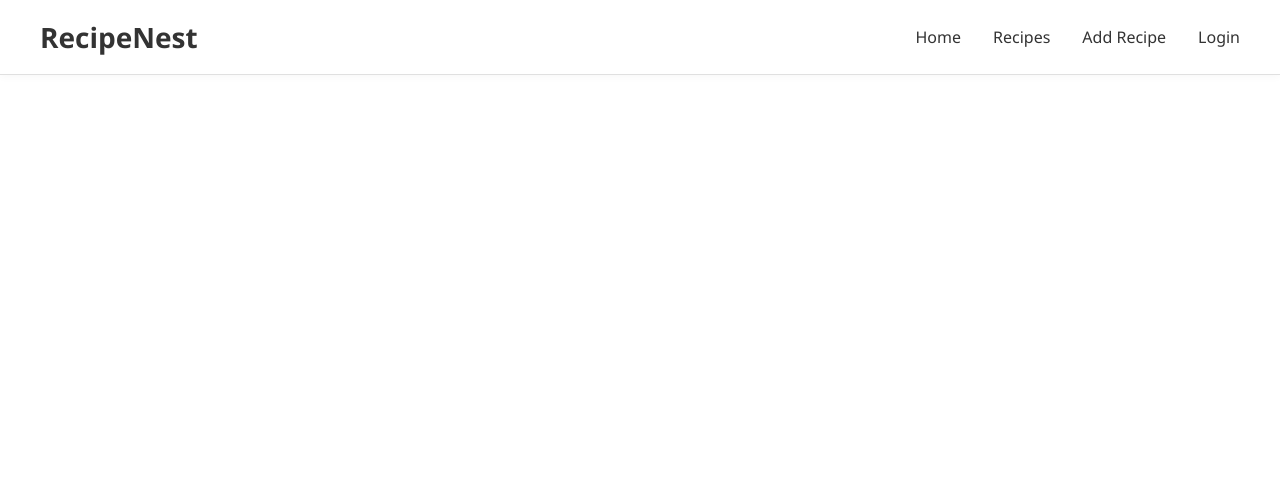
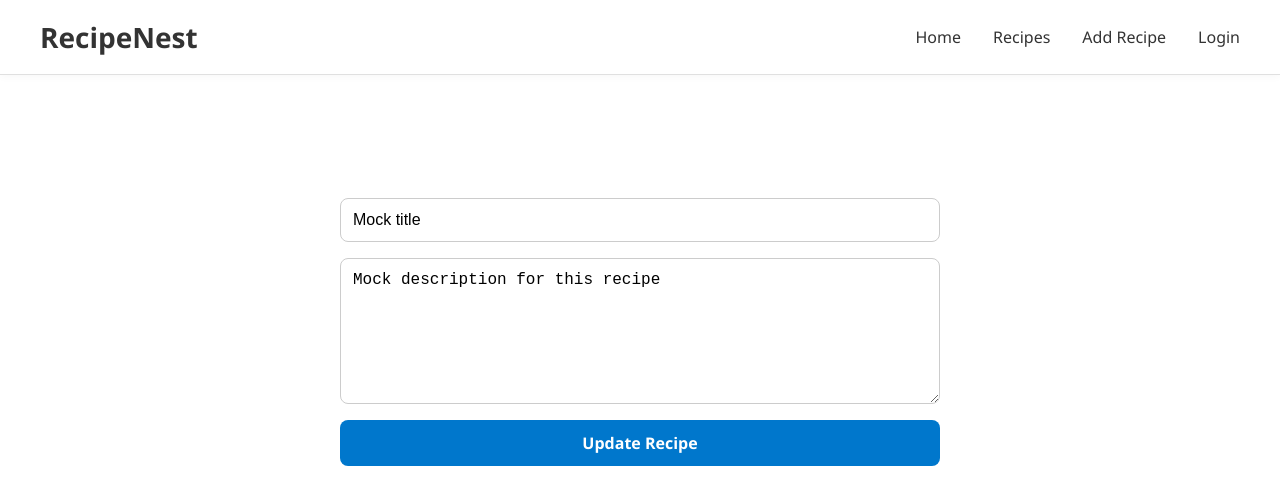
Before and after one commit to DaniRossiter/recipenest-frontend, a React (Vite) app: page /edit/1 in a window 1280 px wide. Shown: the top 504 px of the page. Built offline with nearby package versions, Linux system fonts and the light colour scheme.

Commit message:
Add EditRecipePage UI with shared RecipeForm component

```diff
--- a/src/App.jsx
+++ b/src/App.jsx
@@ -5,6 +5,8 @@ import Navbar from './components/Navbar';
 import LoginPage from './pages/LoginPage';
 import RegisterPage from "./pages/RegisterPage";
 import RecipeListPage from "./pages/RecipeListPage";
+import AddRecipePage from './pages/AddRecipePage';
+import EditRecipePage from "./pages/EditRecipePage";
 
 
 function App() {
@@ -16,6 +18,8 @@ function App() {
       <Route path="/login" element={<LoginPage />} />
       <Route path="/register" element={<RegisterPage />} />
       <Route path="/recipes" element={<RecipeListPage />} />
+      <Route path="/add-recipe" element={<AddRecipePage />} />
+      <Route path="/edit/:id" element={<EditRecipePage />} />
     </Routes>
     </>
   );
--- /dev/null
+++ b/src/components/RecipeForm.jsx
@@ -0,0 +1,86 @@
+import React, { useState } from "react";
+
+function RecipeForm({ onSubmit, initialData = {}, buttonLabel }) {
+  const [title, setTitle] = useState(initialData.title || "");
+  const [description, setDescription] = useState(initialData.description || "");
+  const [isHovered, setIsHovered] = useState(false);
+
+  const handleSubmit = (e) => {
+    e.preventDefault();
+    onSubmit({ title, description });
+  };
+
+  return (
+    <form onSubmit={handleSubmit} style={styles.form}>
+      <input
+        type="text"
+        value={title}
+        onChange={(e) => setTitle(e.target.value)}
+        placeholder="Recipe Title"
+        style={styles.input}
+      />
+      <textarea
+        value={description}
+        onChange={(e) => setDescription(e.target.value)}
+        placeholder="Recipe Description"
+        style={styles.textarea}
+      />
+      <button
+        type="submit"
+        style={isHovered ? styles.buttonHover : styles.button}
+        onMouseEnter={() => setIsHovered(true)}
+        onMouseLeave={() => setIsHovered(false)}
+      >
+        {buttonLabel}
+      </button>
+    </form>
+  );
+}
+
+const styles = {
+  form: {
+    display: "flex",
+    flexDirection: "column",
+    gap: "1rem",
+    maxWidth: "600px",
+    margin: "2rem auto",
+  },
+  input: {
+    padding: "0.75rem",
+    fontSize: "1rem",
+    borderRadius: "8px",
+    border: "1px solid #ccc",
+  },
+  textarea: {
+    padding: "0.75rem",
+    fontSize: "1rem",
+    borderRadius: "8px",
+    border: "1px solid #ccc",
+    minHeight: "120px"
+  },
+  button: {
+    padding: "0.75rem",
+    borderRadius: "8px",
+    backgroundColor: "#0077cc",
+    color: "#fff",
+    fontWeight: "bold",
+    fontSize: "1rem",
+    cursor: "pointer",
+    border: "none",
+    transition: "background-color 0.2s ease, transform 0.2s ease"
+  },
+  buttonHover: {
+    padding: "0.75rem",
+    borderRadius: "8px",
+    backgroundColor: "#54cc86",
+    color: "#fff",
+    fontWeight: "bold",
+    fontSize: "1rem",
+    cursor: "pointer",
+    border: "none",
+    transform: "scale(1.02)",
+    transition: "background-color 0.2s ease, transform 0.2s ease"
+  }
+};
+
+export default RecipeForm;
--- /dev/null
+++ b/src/pages/AddRecipePage.jsx
@@ -0,0 +1,92 @@
+import React, { useState } from "react";
+
+function AddRecipePage() {
+
+    const [isHovered, setIsHovered] = useState(false);
+
+  return (
+    <div style={styles.container}>
+      <h1 style={styles.heading}>Add a New Recipe</h1>
+      <form style={styles.form}>
+        <input type="text" placeholder="Title" style={styles.input} />
+        <textarea placeholder="Description" style={styles.textarea} />
+        <textarea placeholder="Ingredients (comma-separated)" style={styles.textarea} />
+        <textarea placeholder="Instructions" style={styles.textarea} />
+        <input type="text" placeholder="Image URL (optional)" style={styles.input} />
+        <button
+            style={isHovered ? styles.buttonHover : styles.button}
+            onMouseEnter={() => setIsHovered(true)}
+            onMouseLeave={() => setIsHovered(false)}
+        >
+  Add Recipe
+</button>
+      </form>
+    </div>
+  );
+}
+
+const styles = {
+  container: {
+    maxWidth: "600px",
+    margin: "4rem auto",
+    padding: "2rem",
+    backgroundColor: "rgba(255, 255, 255, 0.05)",
+    borderRadius: "12px",
+    backdropFilter: "blur(10px)",
+    color: "#fff",
+    boxShadow: "0 4px 20px rgba(0,0,0,0.3)",
+    border: "1px solid #54cc86"
+  },
+  heading: {
+    fontSize: "2rem",
+    marginBottom: "1.5rem",
+    textAlign: "center",
+    color: "white"
+  },
+  form: {
+    display: "flex",
+    flexDirection: "column",
+    gap: "1rem",
+  },
+  input: {
+    padding: "0.75rem",
+    borderRadius: "8px",
+    border: "2px solid #54cc86",
+    backgroundColor: "#f0f0f0",
+    fontSize: "1rem"
+  },
+  textarea: {
+    padding: "0.75rem",
+    borderRadius: "8px",
+    border: "2px solid #54cc86",
+    backgroundColor: "#f0f0f0",
+    fontSize: "1rem",
+    minHeight: "100px"
+  },
+  button: {
+    padding: "0.75rem",
+    borderRadius: "8px",
+    backgroundColor: "#0077cc", // BLUE
+    color: "#fff",
+    fontWeight: "bold",
+    fontSize: "1rem",
+    cursor: "pointer",
+    border: "none",
+    transition: "background-color 0.2s ease, transform 0.2s ease"
+  },
+  buttonHover: {
+    padding: "0.75rem",
+    borderRadius: "8px",
+    backgroundColor: "#54cc86", // GREEN
+    color: "#fff",
+    fontWeight: "bold",
+    fontSize: "1rem",
+    cursor: "pointer",
+    border: "none",
+    transform: "scale(1.02)",
+    transition: "background-color 0.2s ease, transform 0.2s ease"
+  }
+};
+
+
+export default AddRecipePage;
--- /dev/null
+++ b/src/pages/EditRecipePage.jsx
@@ -0,0 +1,33 @@
+import React from "react";
+import RecipeForm from "../components/RecipeForm";
+import { useParams } from "react-router-dom";
+
+function EditRecipePage() {
+  const { id } = useParams();
+
+  const handleUpdate = (updatedRecipe) => {
+    console.log("Update this recipe in backend:", id, updatedRecipe);
+    // TODO: send PUT request
+  };
+
+  const mockRecipe = {
+    title: "Mock title",
+    description: "Mock description for this recipe"
+  };
+
+  return (
+    <div>
+        <h1 style={{ textAlign: "center", marginTop: "2rem", color: "#ffffff" }}>
+            Edit Recipe
+        </h1>
+
+        <RecipeForm
+            onSubmit={handleUpdate}
+            initialData={mockRecipe}
+            buttonLabel="Update Recipe"
+        />
+    </div>
+  );
+}
+
+export default EditRecipePage;
```
